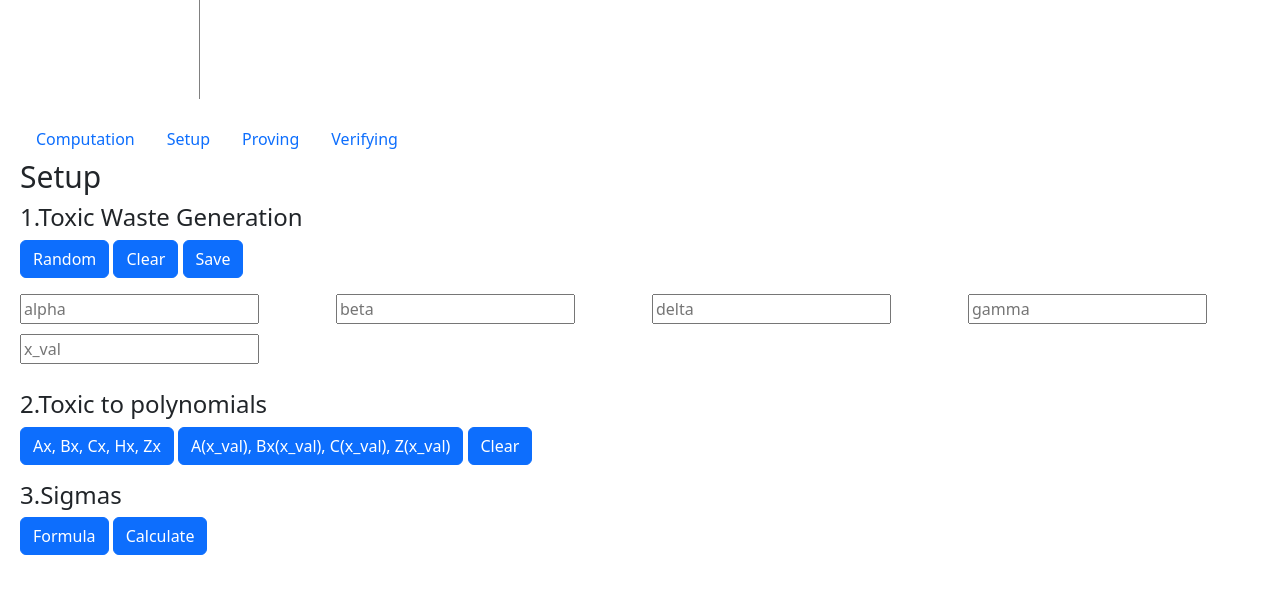
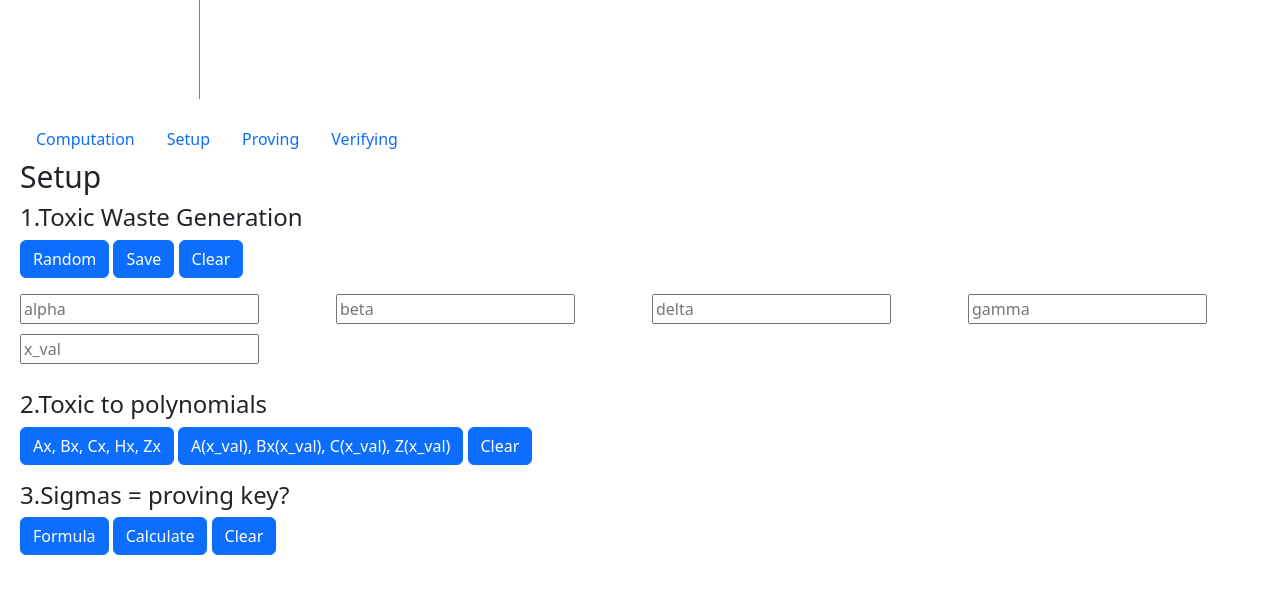
Before and after one commit to tokamak-network/interactive-zkp-study, a Flask app: page /groth/setup in a window 1280 px wide. Shown: the part 598-1189 px from the top of the page. Run offline with Flask 3, Linux system fonts and the light colour scheme.

Commit message:
setup clear formula added

```diff
--- a/app.py
+++ b/app.py
@@ -445,7 +445,6 @@ def sigma_formula():
     if request.method == "POST":
         user_code = session.get("code")
         if user_code:
-            session["formula"] = True
             inputs, body = extract_inputs_and_body(parse(user_code))
             flatcode = flatten_body(body)
             A, B, C = flatcode_to_r1cs(inputs, flatcode)
@@ -477,6 +476,17 @@ def sigma_formula():
     else:
         return redirect(url_for('main_setup'))
 
+@app.route("/groth/setup/sigma/clear", methods=["POST"])
+def clear_sigmas():
+    if request.method == "POST":
+        session["numWires"] = None
+        session["numGates"] = None
+        session["g1"] = None
+        session["g2"] = None
+        return redirect(url_for('main_setup'))
+    else:
+        return redirect(url_for('main_setup'))
+
 @app.route("/groth/proving")
 def main_proving():
     return render_template("groth16/proving.html")
--- a/static/index.js
+++ b/static/index.js
@@ -124,6 +124,10 @@ async function clear_polys(){
     document.getElementById('clear-polys-form').submit();
 }
 
+async function clear_sigmas(){
+    document.getElementById('clear-sigmas-form').submit();
+}
+
 async function get_formula(){
     document.getElementById('get-formula-form').submit();
 }
--- a/templates/groth16/setup.html
+++ b/templates/groth16/setup.html
@@ -6,12 +6,12 @@
     <h4>1.Toxic Waste Generation</h4>
     <p>
         <button type="button" onclick="random_toxic()" class="btn btn-primary">Random</button>
+        <button type="button" onclick="save_toxic()" class="btn btn-primary">Save</button>
         <button type="button" onclick="random_toxic_clear()" class="btn btn-primary">
             <form action="{{url_for("clear_toxic")}}" method="post" id="clear-toxic">
                 Clear
             </form>
         </button>
-        <button type="button" onclick="save_toxic()" class="btn btn-primary">Save</button>
     </p>
     <p>
         <form action="{{url_for('setup_save_toxic')}}" method="post" id="save-toxic-form">
@@ -121,7 +121,7 @@
 
 </section>
 <section>
-    <h4>3.Sigmas</h4>
+    <h4>3.Sigmas = proving key?</h4>
     <p>
         <button type="button" onclick="get_formula()" class="btn btn-primary">
             <form action="{{url_for("sigma_formula")}}" method="post" id="get-formula-form">
@@ -130,6 +130,11 @@
         </button>
         <button type="button" onclick="" class="btn btn-primary">
             Calculate
+        </button>
+        <button type="button" onclick="clear_sigmas()" class="btn btn-primary">
+            <form action="{{url_for("clear_sigmas")}}" method="post" id="clear-sigmas-form">
+                Clear
+            </form>
         </button>
     </p>
     {% if numWires == None %}
```
